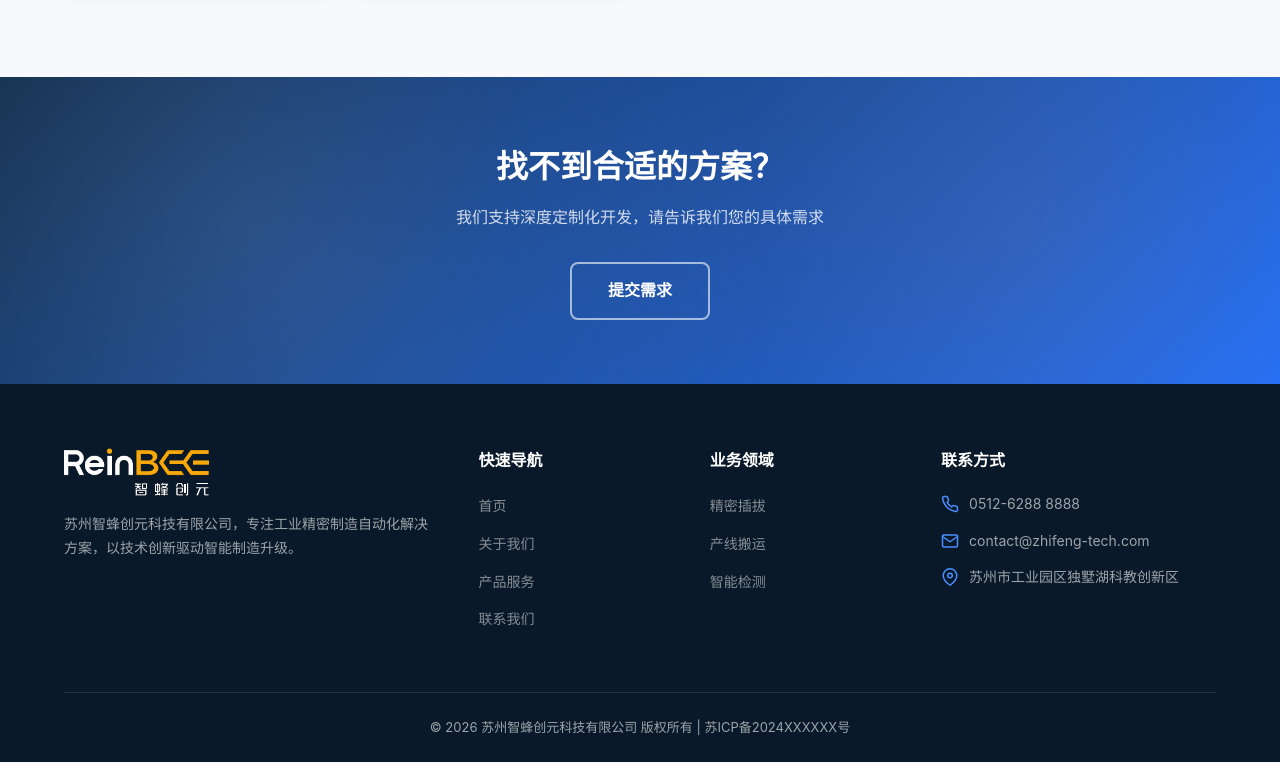
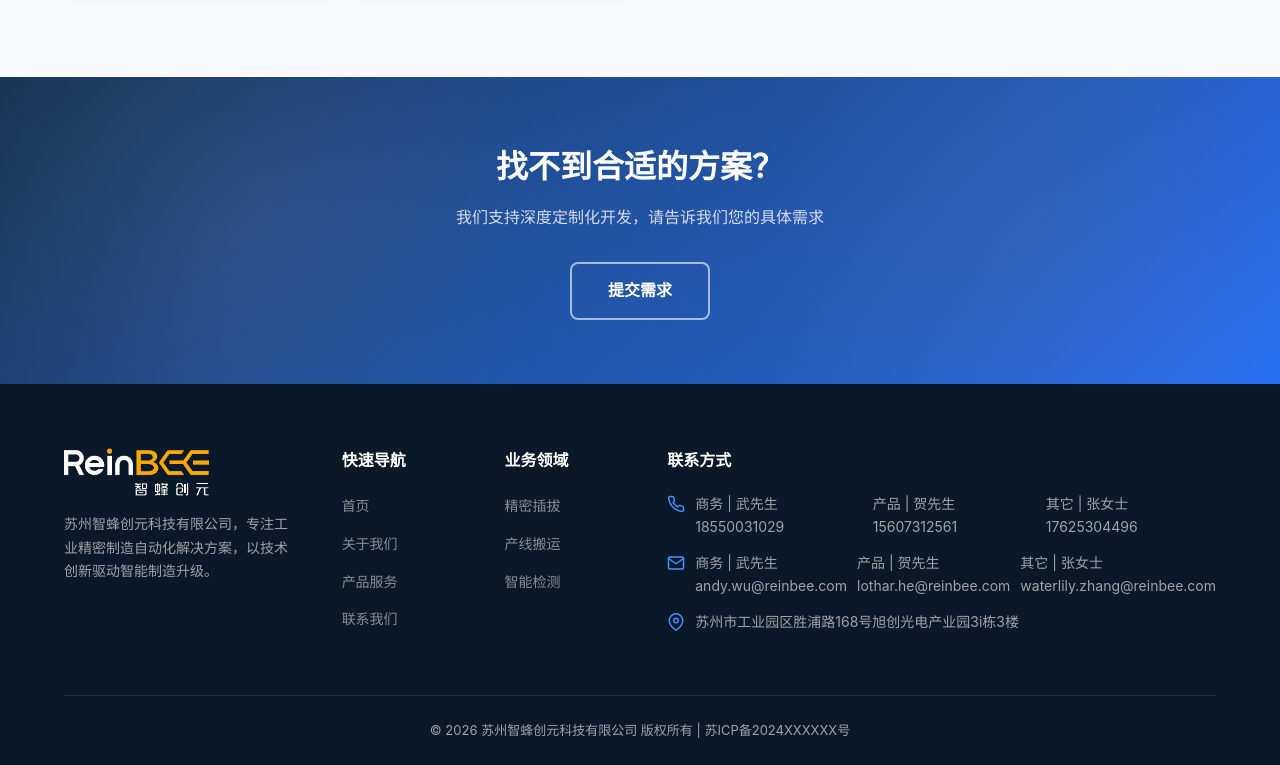
Before and after one commit to waterlily02/zhifeng-website, a plain HTML site: page frontend/products.html in a window 1280 px wide. Shown: the part 1865-2630 px from the top of the page. Drawn offline with Linux system fonts and the light colour scheme; no server answers.

Commit message:
feat(contact): 移除公司电话、邮箱与旧地址信息
按需求删除：
- 电话 0512-6288 8888（页脚、schema.sql 初始数据、本地数据库）
- 邮箱 contact@zhifeng-tech.com（页脚、联系页、schema.sql、本地数据库）
- 地址 苏州市工业园区独墅湖科教创新区启月街288号（页脚、schema.sql、本地数据库）

同时将 products.html 页脚联系方式补齐为与其它页面一致的真实联系人信息，
避免删除后该列留空。数据库初始化已同步，接口 /api/company 不再返回这三项。

```diff
--- a/frontend/products.html
+++ b/frontend/products.html
@@ -186,15 +186,19 @@
                     <h4>联系方式</h4>
                     <div class="footer-contact-item">
                         <svg viewBox="0 0 24 24" fill="none" stroke="currentColor" stroke-width="2" stroke-linecap="round" stroke-linejoin="round"><path d="M22 16.92v3a2 2 0 0 1-2.18 2 19.79 19.79 0 0 1-8.63-3.07 19.5 19.5 0 0 1-6-6 19.79 19.79 0 0 1-3.07-8.67A2 2 0 0 1 4.11 2h3a2 2 0 0 1 2 1.72c.127.96.361 1.903.7 2.81a2 2 0 0 1-.45 2.11L8.09 9.91a16 16 0 0 0 6 6l1.27-1.27a2 2 0 0 1 2.11-.45c.907.339 1.85.573 2.81.7A2 2 0 0 1 22 16.92z"/></svg>
-                        <span id="footer-phone">0512-6288 8888</span>
+                        <span id="footer-phone">商务 | 武先生18550031029</span>
+                        <span id="footer-phone">产品 | 贺先生15607312561</span>
+                        <span id="footer-phone">其它 | 张女士17625304496</span>
                     </div>
                     <div class="footer-contact-item">
                         <svg viewBox="0 0 24 24" fill="none" stroke="currentColor" stroke-width="2" stroke-linecap="round" stroke-linejoin="round"><path d="M4 4h16c1.1 0 2 .9 2 2v12c0 1.1-.9 2-2 2H4c-1.1 0-2-.9-2-2V6c0-1.1.9-2 2-2z"/><polyline points="22,6 12,13 2,6"/></svg>
-                        <span id="footer-email">contact@zhifeng-tech.com</span>
+                        <span id="footer-email">商务 | 武先生 andy.wu@reinbee.com</span>
+                        <span id="footer-email">产品 | 贺先生 lothar.he@reinbee.com</span>
+                        <span id="footer-email">其它 | 张女士 waterlily.zhang@reinbee.com</span>
                     </div>
                     <div class="footer-contact-item">
                         <svg viewBox="0 0 24 24" fill="none" stroke="currentColor" stroke-width="2" stroke-linecap="round" stroke-linejoin="round"><path d="M21 10c0 7-9 13-9 13s-9-6-9-13a9 9 0 0 1 18 0z"/><circle cx="12" cy="10" r="3"/></svg>
-                        <span id="footer-address">苏州市工业园区独墅湖科教创新区</span>
+                        <span id="footer-address">苏州市工业园区胜浦路168号旭创光电产业园3i栋3楼</span>
                     </div>
                 </div>
             </div>
```
Also changed, not shown: frontend/about.html (+0 -3 lines), frontend/contact.html (+0 -2 lines), frontend/index.html (+0 -2 lines), 1 other file.
